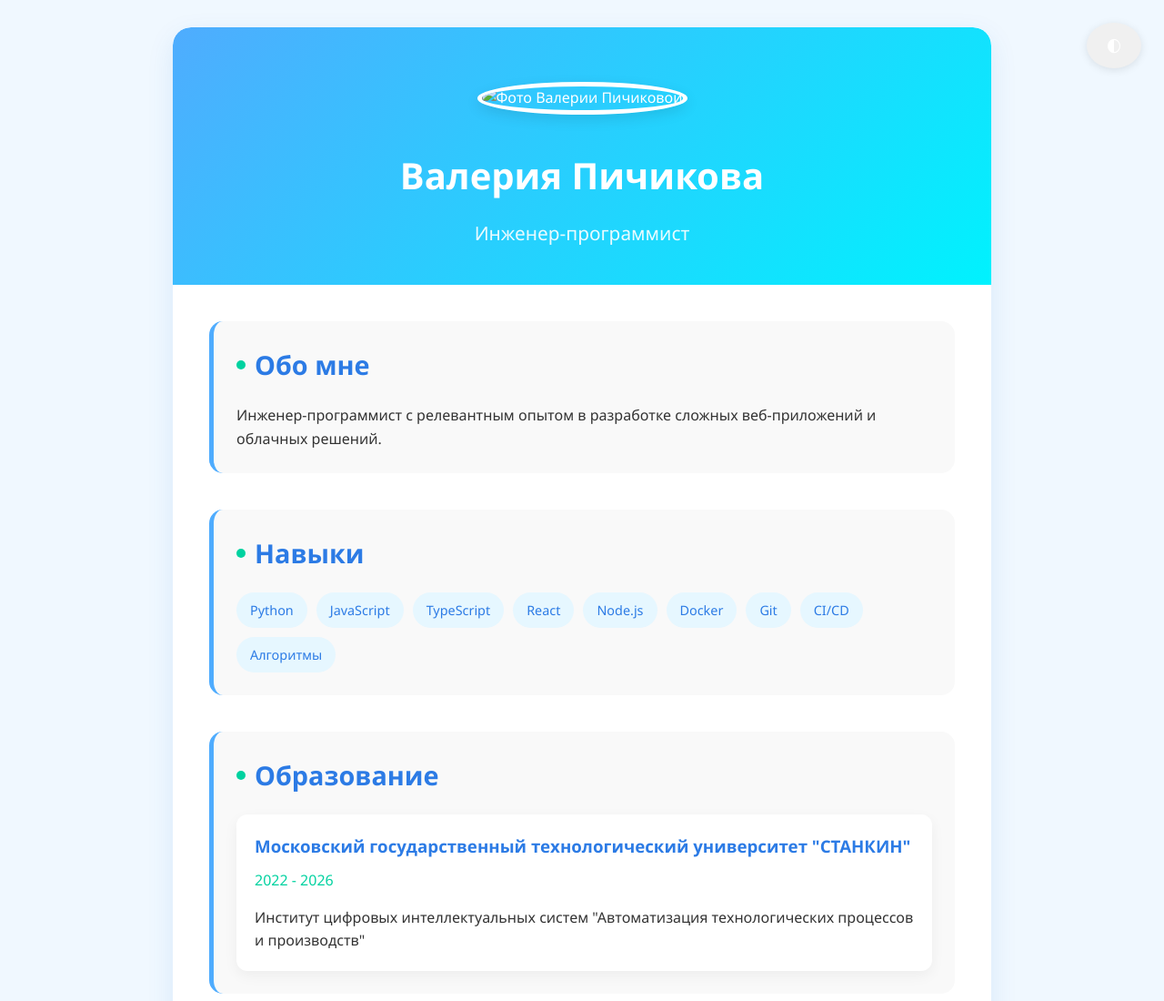
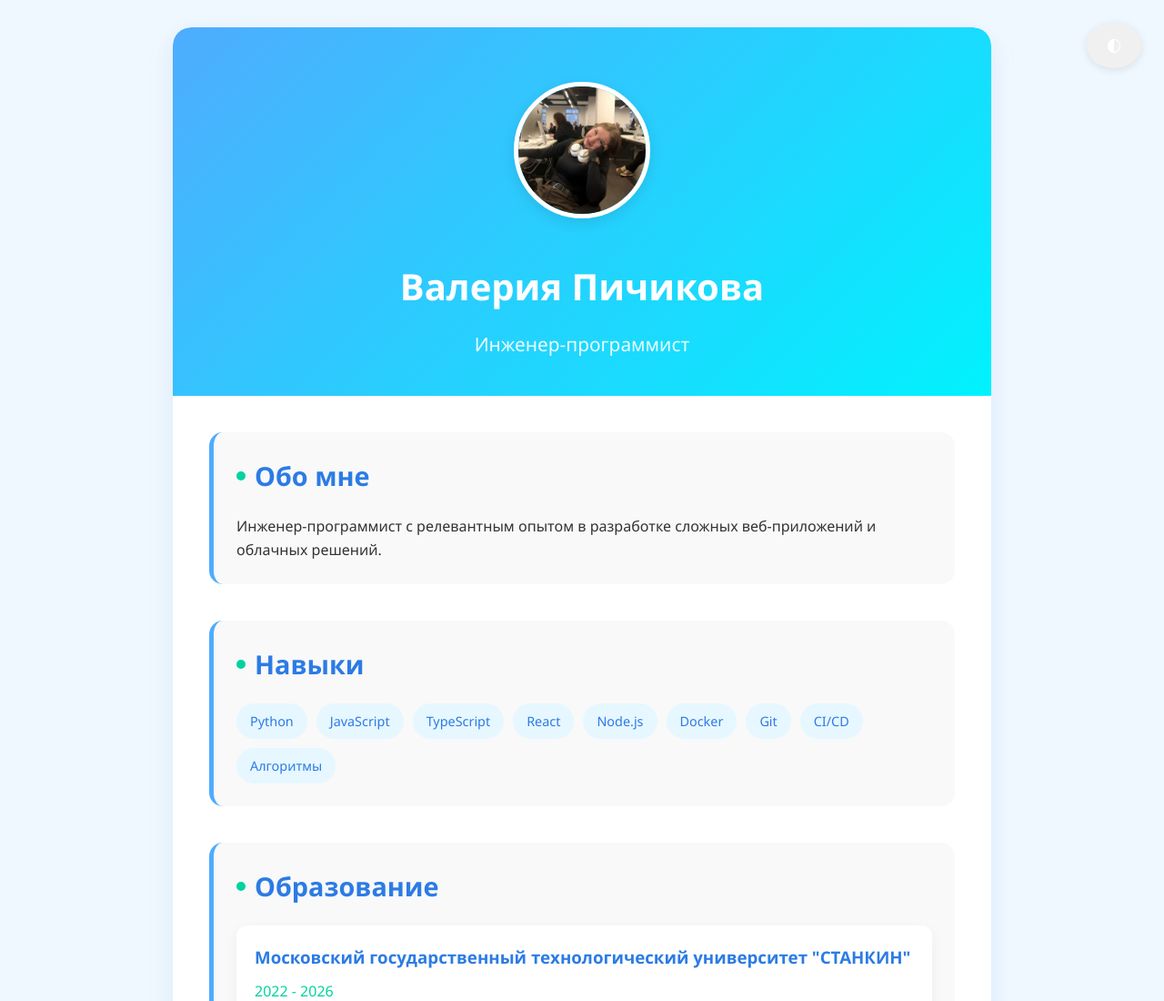
Before and after one commit to Pichikkk/Pichikkk.github.io, a plain HTML site: page index.html in a window 1280 px wide. Shown: the top 1100 px of the page at 91% size. Drawn offline with Linux system fonts and the light colour scheme.

Commit message:
Update index.html

```diff
--- a/index.html
+++ b/index.html
@@ -338,7 +338,7 @@
 
     <div class="container">
         <header class="header">
-            <img src="C:\Users\Admin\Desktop\Я.jpeg" alt="Фото Валерии Пичиковой" class="photo">
+            <img src="Я.jpeg" alt="Фото Валерии Пичиковой" class="photo">
             <h1>Валерия Пичикова</h1>
             <div class="position">Инженер-программист</div>
         </header>
```
